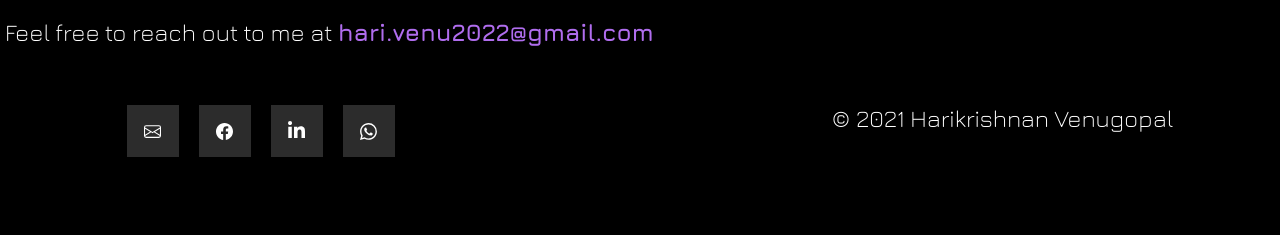
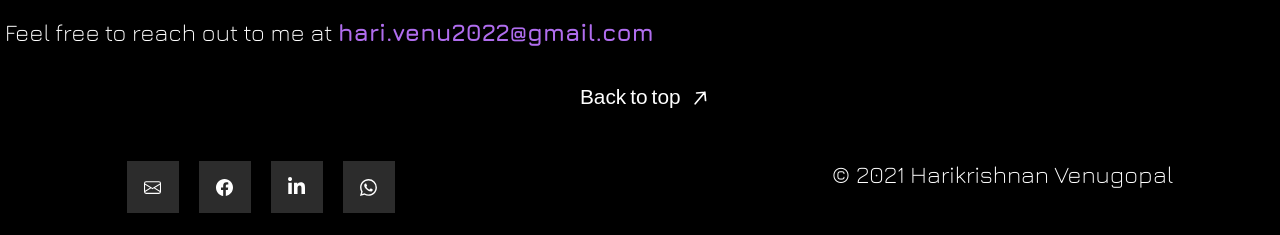
Before and after one commit to hvdx23/portfolio-website, a React (Create React App) app: page / in a window 1280 px wide. Shown: the part 2739-2974 px from the top of the page. Before the commit the page ends 2921 px from the top, so only its background shows below. Built offline with nearby package versions, Linux system fonts and the light colour scheme; no server answers; a web font is replaced by a local one.

Commit message:
Back to top added

```diff
--- a/src/components/LandingPage.css
+++ b/src/components/LandingPage.css
@@ -213,4 +213,5 @@ html body {
   .profile-image {
     width: 50vw; /* Adjust as needed */
   }
+
 }
--- a/src/components/LandingPage.js
+++ b/src/components/LandingPage.js
@@ -8,8 +8,12 @@ import Footer from './Footer';
 import Repositories from './Repositories';
 import Techstack from './Techstack';
 import Qualification from './Qualifications';
+import Top from './Top';
+
 
 function LandingPage() {
+
+
 
   return (
     <div className="landing-page">
@@ -73,6 +77,7 @@ function LandingPage() {
 
         </div>
       </section>
+      < Top/>
       <Footer />
     </div>
   );
--- /dev/null
+++ b/src/components/Top.js
@@ -0,0 +1,125 @@
+import React from 'react';
+import styled from 'styled-components';
+
+const Top = () => {
+
+    const scrollToTop = () => {
+        window.scrollTo({
+          top: 0,
+          behavior: 'smooth'
+        });
+      };
+
+  return (
+    <StyledWrapper>
+      <button onClick={scrollToTop}>
+        <div className="text">
+          <span>Back</span>
+          <span>to</span>
+          <span>top</span>
+        </div>
+        <div className="clone">
+          <span>Back</span>
+          <span>to</span>
+          <span>top</span>
+        </div>
+        <svg strokeWidth={2} stroke="currentColor" viewBox="0 0 24 24" fill="none" className="h-6 w-6" xmlns="http://www.w3.org/2000/svg" width="20px">
+          <path d="M14 5l7 7m0 0l-7 7m7-7H3" strokeLinejoin="round" strokeLinecap="round" />
+        </svg>
+      </button>
+    </StyledWrapper>
+  );
+}
+
+const StyledWrapper = styled.div`
+  button {
+    width: 140px;
+    height: 56px;
+    overflow: hidden;
+    border: none;
+    color: #fff;
+    background: none;
+    position: relative;
+    padding-bottom: 2em;
+    cursor: pointer;
+  }
+
+  button > div,
+  button > svg {
+    position: absolute;
+    width: 100%;
+    height: 100%;
+    display: flex;
+  }
+
+  button:before {
+    content: "";
+    position: absolute;
+    height: 2px;
+    bottom: 0;
+    left: 0;
+    width: 100%;
+    transform: scaleX(0);
+    transform-origin: bottom right;
+    background: currentColor;
+    transition: transform 0.25s ease-out;
+  }
+
+  button:hover:before {
+    transform: scaleX(1);
+    transform-origin: bottom left;
+  }
+
+  button .clone > *,
+  button .text > * {
+    opacity: 1;
+    font-size: 1.3rem;
+    transition: 0.2s;
+    margin-left: 4px;
+  }
+
+  button .clone > * {
+    transform: translateY(60px);
+  }
+
+  button:hover .clone > * {
+    opacity: 1;
+    transform: translateY(0px);
+    transition: all 0.2s cubic-bezier(0.215, 0.61, 0.355, 1) 0s;
+  }
+
+  button:hover .text > * {
+    opacity: 1;
+    transform: translateY(-60px);
+    transition: all 0.2s cubic-bezier(0.215, 0.61, 0.355, 1) 0s;
+  }
+
+  button:hover .clone > :nth-child(1) {
+    transition-delay: 0.15s;
+  }
+
+  button:hover .clone > :nth-child(2) {
+    transition-delay: 0.2s;
+  }
+
+  button:hover .clone > :nth-child(3) {
+    transition-delay: 0.25s;
+  }
+
+  button:hover .clone > :nth-child(4) {
+    transition-delay: 0.3s;
+  }
+  /* icon style and hover */
+  button svg {
+    width: 20px;
+    right: 0;
+    top: 50%;
+    transform: translateY(-50%) rotate(-50deg);
+    transition: 0.2s ease-out;
+  }
+
+  button:hover svg {
+    transform: translateY(-50%) rotate(-90deg);
+  }`;
+
+export default Top;
```
Also changed, not shown: 2 other files (tests, documents, lock files or other folders).
